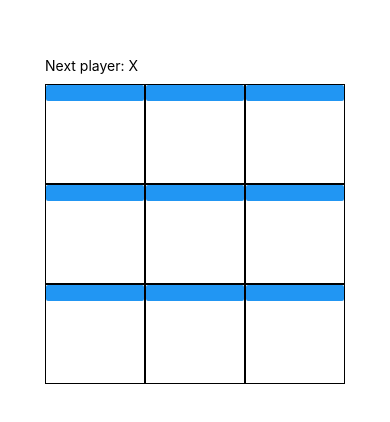
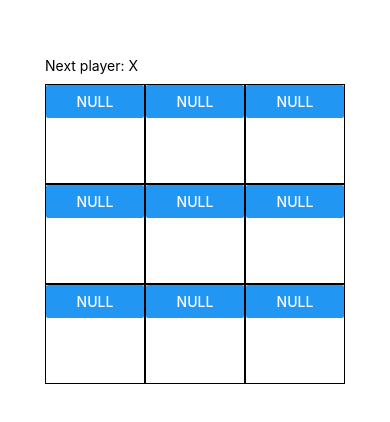
Before and after one commit to yamotech/TicTacToeApp, a React Native app: screen / in a window 390 px wide. Shown: the part 202-624 px from the top of the page. Built offline with nearby package versions, Linux system fonts and the light colour scheme.

Commit message:
:sparkles: 関数コンポーネント

```diff
--- a/components/Square.js
+++ b/components/Square.js
@@ -1,21 +1,12 @@
 import React, { Component } from 'react';
 import { StyleSheet, Button, View, Alert } from 'react-native';
 
-export default class Square extends Component {
-  constructor(props) {
-    super(props);
-    this.state = {
-      value: '',
-    };
-  }
-
-  render() {
-    return (
-      <View style={styles.square}>
-        <Button title={`${this.state.value}`} style={styles.button} onPress={() => this.setState({ value: 'X'})}/>
-      </View>
-    );
-  }
+export default function Square(props) {
+  return (
+    <View style={styles.square}>
+      <Button title={`${props.value}`} style={styles.button} onPress={() => props.onPress()} />
+    </View>
+  );
 }
 
 const styles = StyleSheet.create({
```
